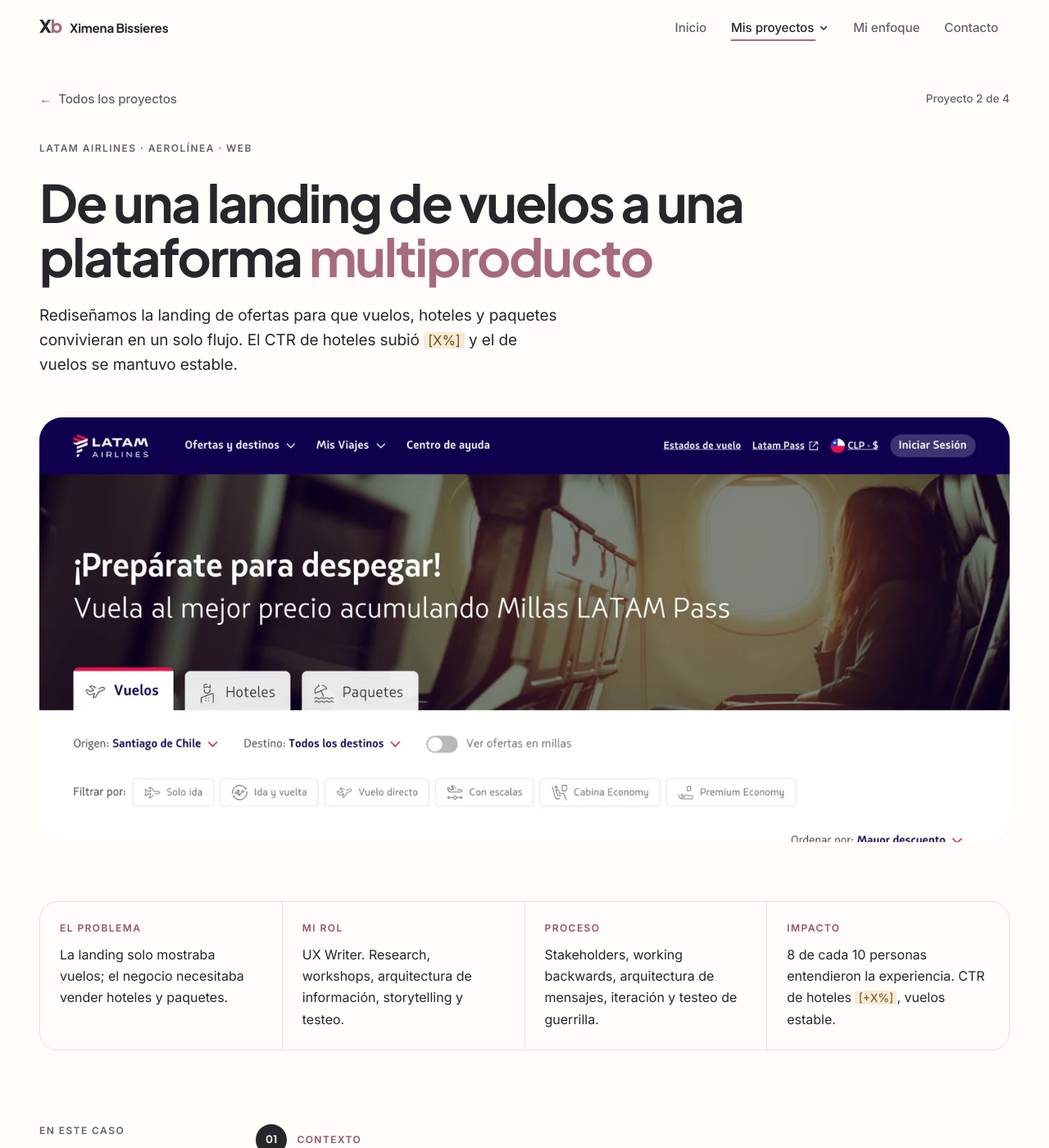
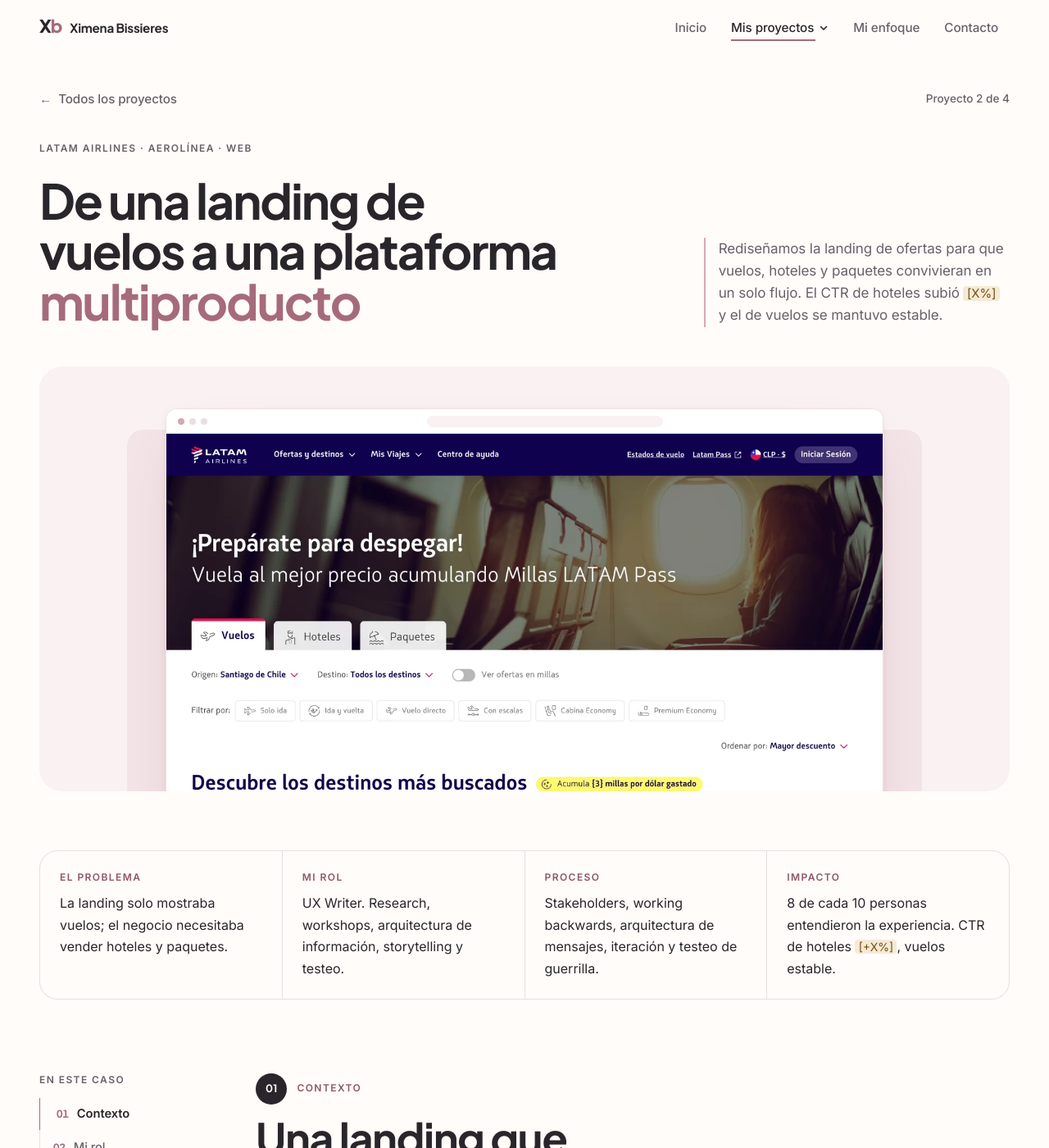
Before and after one commit to ximebissieres/Ximebissieres.github.io, a Jekyll site: the page built from proyectos/latam.html, in a window 1280 px wide and 1400 px high. Shown: the whole window at 82% size. Built offline with Jekyll 4.4.1, drawn with Linux system fonts in a browser that asks for light colours.

Commit message:
LATAM: hero editorial con la landing en una ventana de navegador
- Mismos textos: título y resumen en dos columnas alineadas, misma
  escala de título que el hero de Monchis
- La captura real, sin cambios, dentro de una ventana minimalista sobre
  fondo rosa suave con capa trasera; mismo espacio que la imagen anterior
- Entrada progresiva y deslizamiento leve y reversible de la captura al
  hacer scroll; respeta prefers-reduced-motion
- Activado con hero_layout: navegador en projects.yml; demás casos sin cambios

Co-Authored-By: Claude Opus 5.5 <noreply@anthropic.com>
Claude-Session: https://claude.ai/code/session_01DJ4kQgEHjb3PtnpPBBuZ5X

```diff
--- a/_data/projects.yml
+++ b/_data/projects.yml
@@ -17,6 +17,8 @@
 #                       de los bloques en este archivo.
 #  - hero ............. (Opcional) Portada narrativa del caso: titulo, bajada,
 #                       etiqueta_descripcion y descripcion. Hoy solo Monchis la usa.
+#  - hero_layout ...... (Opcional) "navegador" muestra la captura de la portada del
+#                       caso dentro de una ventana de navegador. Hoy lo usa LATAM.
 #  - slug ............. Dirección de la página (/proyectos/slug/). NO cambiar.
 # =============================================================================
 - slug: monchis
@@ -58,6 +60,7 @@
   cover: /assets/img/latam-landing.webp
   cover_alt: Landing de ofertas de LATAM rediseñada, con destinos y precios destacados
   cover_position: 50% 0%
+  hero_layout: navegador   # portada del caso: captura dentro de una ventana de navegador
 - slug: santa-isabel
   category: Supermercado
   teaser: Una app con identidad propia, diseñada desde el research.
--- /dev/null
+++ b/_includes/case-browser.html
@@ -0,0 +1,21 @@
+{%- comment -%}
+  Portada de caso con la captura real dentro de una ventana de navegador
+  minimalista (sin URL ni textos inventados), sobre un contenedor rosa suave
+  con una capa trasera que da profundidad. La captura no se modifica:
+  solo se encuadra. Al hacer scroll se desplaza levemente dentro de la
+  ventana (assets/main.js → data-scroll-shift).
+  Parámetro: project (usa cover y cover_alt de _data/projects.yml).
+{%- endcomment -%}
+{%- assign p = include.project -%}
+<figure class="pmedia pmedia-hero cbrowser" style="view-transition-name: media-{{ p.slug }}" data-scroll-shift>
+  <span class="cbrowser-back" aria-hidden="true"></span>
+  <div class="cbrowser-window">
+    <div class="cbrowser-bar" aria-hidden="true">
+      <span class="cbrowser-dots"><i></i><i></i><i></i></span>
+      <span class="cbrowser-url"></span>
+    </div>
+    <div class="cbrowser-view">
+      <img src="{{ p.cover }}" alt="{{ p.cover_alt | escape }}" width="1400" height="2157" decoding="async" fetchpriority="high">
+    </div>
+  </div>
+</figure>
--- a/_layouts/project.html
+++ b/_layouts/project.html
@@ -24,6 +24,14 @@ body_class: is-project
         </div>
       </div>
     </header>
+    {%- elsif p.hero_layout == "navegador" %}
+    <header class="case-hero case-hero--split">
+      <p class="eyebrow">{{ p.company }} · {{ p.sector }}</p>
+      <div class="case-split">
+        <h1 class="case-title" id="case-title">{% include texto.html t=p.title_html %}</h1>
+        <p class="case-summary">{{ page.summary }}</p>
+      </div>
+    </header>
     {%- else %}
     <header class="case-hero">
       <p class="eyebrow">{{ p.company }} · {{ p.sector }}</p>
@@ -33,6 +41,8 @@ body_class: is-project
     {%- endif %}
     {%- if p.hero and p.hero.visual %}
     {% include case-visual.html project=p %}
+    {%- elsif p.hero_layout == "navegador" %}
+    {% include case-browser.html project=p %}
     {%- else %}
     {% include project-media.html project=p size="hero" %}
     {%- endif %}
--- a/assets/main.js
+++ b/assets/main.js
@@ -122,6 +122,31 @@
     }
   }
 
+  /* ---------- Portada de caso: la captura se desliza dentro de la ventana ----------
+     0 con la página arriba · 1 cuando la portada sale por arriba. Reversible.
+     Las posiciones se miden al cargar o redimensionar, nunca en cada cuadro. */
+  var shifts = $$('[data-scroll-shift]');
+  if (shifts.length && !reduce) {
+    var shiftItems = [], shiftTicking = false;
+    var measureShift = function () {
+      shiftItems = shifts.map(function (el) {
+        var r = el.getBoundingClientRect();
+        return { el: el, end: r.top + window.scrollY + r.height };
+      });
+    };
+    var updateShift = function () {
+      shiftTicking = false;
+      shiftItems.forEach(function (it) {
+        it.el.style.setProperty('--shift', Math.min(1, Math.max(0, window.scrollY / it.end)).toFixed(4));
+      });
+    };
+    window.addEventListener('scroll', function () { if (!shiftTicking) { shiftTicking = true; requestAnimationFrame(updateShift); } }, { passive: true });
+    var remeasureShift = function () { measureShift(); updateShift(); };
+    window.addEventListener('resize', remeasureShift);
+    window.addEventListener('load', remeasureShift);
+    remeasureShift();
+  }
+
   var header = $('.site-header');
   var progress = $('.progress');
   var ticking = false;
--- a/assets/styles.css
+++ b/assets/styles.css
@@ -1163,3 +1163,68 @@ body { font-family: var(--sans); font-size: var(--fs-body); line-height: 1.65; f
   .cvis-card { top: 58%; }
   .cvis-tag { font-size: .62rem; }
 }
+
+/* ==========================================================================
+   Portada de caso "navegador" (.case-hero--split + .cbrowser) · hoy LATAM
+   Texto en dos columnas (título · resumen) y la captura real dentro de una
+   ventana de navegador minimalista sobre un contenedor rosa suave.
+   ========================================================================== */
+.case-hero--split { gap: 24px; }
+.case-hero--split .case-title { font-size: clamp(2.1rem, 1.3rem + 3vw, 3.9rem); line-height: 1.04; }
+.case-split { display: grid; gap: 20px; }
+@media (min-width: 900px) {
+  .case-split { grid-template-columns: repeat(12, minmax(0, 1fr)); column-gap: 32px; align-items: end; }
+  .case-split .case-title { grid-column: 1 / span 8; max-width: none; }
+  .case-split .case-summary { grid-column: 9 / span 4; }
+}
+.case-hero--split .case-summary {
+  max-width: 34rem; padding-left: 16px; border-left: 2px solid var(--blush);
+  font-size: 1.0625rem; line-height: 1.6; color: var(--muted); text-wrap: pretty;
+}
+
+/* Contenedor y capas */
+.cbrowser { margin: 0; background: var(--bg-3); }
+.cbrowser-back {
+  position: absolute; left: 9%; right: 9%; top: 15%; bottom: -10%;
+  border-radius: 20px; background: var(--bg-2);
+}
+.cbrowser-window {
+  position: absolute; left: 13%; right: 13%; top: 10%; bottom: -14%;
+  display: flex; flex-direction: column; overflow: hidden;
+  border-radius: 14px; background: var(--surface);
+  box-shadow: 0 30px 60px -28px rgba(166, 107, 123, .45), 0 2px 8px rgba(41, 38, 43, .06);
+  border: 1px solid color-mix(in srgb, var(--blush) 35%, var(--surface));
+}
+.cbrowser-bar {
+  flex: none; display: flex; align-items: center; gap: 14px; height: 30px; padding: 0 14px;
+  background: var(--surface); border-bottom: 1px solid var(--line);
+}
+.cbrowser-dots { display: inline-flex; gap: 6px; }
+.cbrowser-dots i { width: 8px; height: 8px; border-radius: 50%; background: var(--line); }
+.cbrowser-dots i:first-child { background: var(--blush); }
+.cbrowser-url { flex: 0 1 34%; height: 14px; margin-inline: auto; border-radius: 999px; background: var(--bg-3); }
+.cbrowser-view { position: relative; flex: 1; overflow: hidden; }
+.cbrowser-view img {
+  position: absolute; left: 0; top: 0; width: 100%; height: auto; object-fit: initial;
+  translate: 0 calc(var(--shift, 0) * -9%);
+}
+
+/* Entrada progresiva (texto y ventana) */
+@keyframes cb-in { from { opacity: 0; translate: 0 18px; } to { opacity: 1; translate: 0 0; } }
+@keyframes cb-window { from { opacity: 0; translate: 0 36px; } to { opacity: 1; translate: 0 0; } }
+@media (prefers-reduced-motion: no-preference) {
+  .case-hero--split > .eyebrow { animation: cb-in .8s var(--ease) both; }
+  .case-hero--split .case-title { animation: cb-in .9s .08s var(--ease) both; }
+  .case-hero--split .case-summary { animation: cb-in .9s .2s var(--ease) both; }
+  .cbrowser-back { animation: cb-in 1s .25s var(--ease) both; }
+  .cbrowser-window { animation: cb-window 1.1s .3s var(--ease) both; }
+}
+
+/* Mobile: la ventana ocupa casi todo el ancho */
+@media (max-width: 700px) {
+  .cbrowser-back { left: 5%; right: 5%; top: 14%; }
+  .cbrowser-window { left: 8%; right: 8%; top: 9%; border-radius: 10px; }
+  .cbrowser-bar { height: 22px; padding: 0 10px; gap: 10px; }
+  .cbrowser-dots i { width: 6px; height: 6px; }
+  .cbrowser-url { height: 10px; }
+}
```
